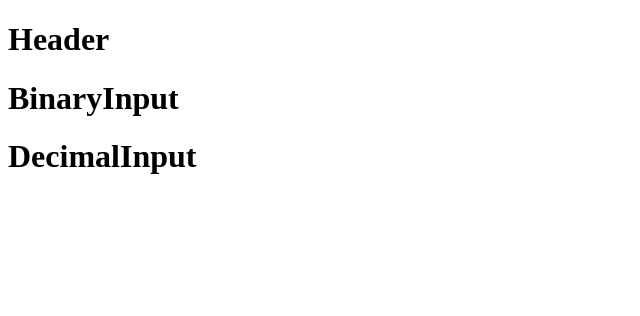
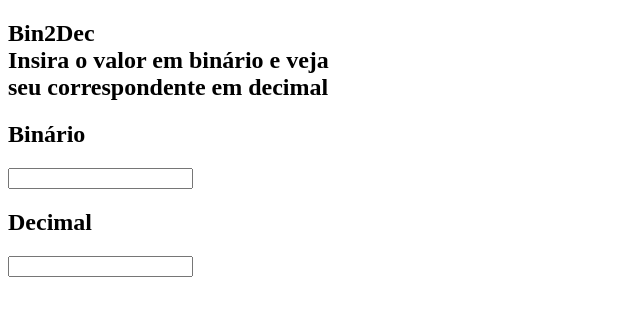
Before and after one commit to antonvinicius/bin2dec, a React (Create React App) app: page / in a window 1280 px wide. Shown: the top 316 px of the page, without its empty margins (0-640 px from the left). Built offline with nearby package versions, Linux system fonts and the light colour scheme.

Commit message:
Simple html

```diff
--- a/src/Components/BinaryInput.js
+++ b/src/Components/BinaryInput.js
@@ -2,7 +2,10 @@ import React from "react"
 
 function BinaryInput() {
     return (
-        <h1>BinaryInput</h1>
+        <div>
+            <h2>Binário</h2>
+            <input type="text"/>
+        </div>
     )
 }
 
--- a/src/Components/DecimalInput.js
+++ b/src/Components/DecimalInput.js
@@ -2,7 +2,10 @@ import React from "react"
 
 function DecimalInput() {
     return (
-        <h1>DecimalInput</h1>
+        <div>
+            <h2>Decimal</h2>
+            <input type="text" readOnly={true}/>
+        </div>
     )
 }
 
--- a/src/Components/Header.js
+++ b/src/Components/Header.js
@@ -2,7 +2,9 @@ import React from "react"
 
 function Header() {
     return (
-        <h1>Header</h1>
+        <div>
+            <h2>Bin2Dec<br />Insira o valor em binário e veja<br/> seu correspondente em decimal</h2>
+        </div>
     )
 }
 
```
